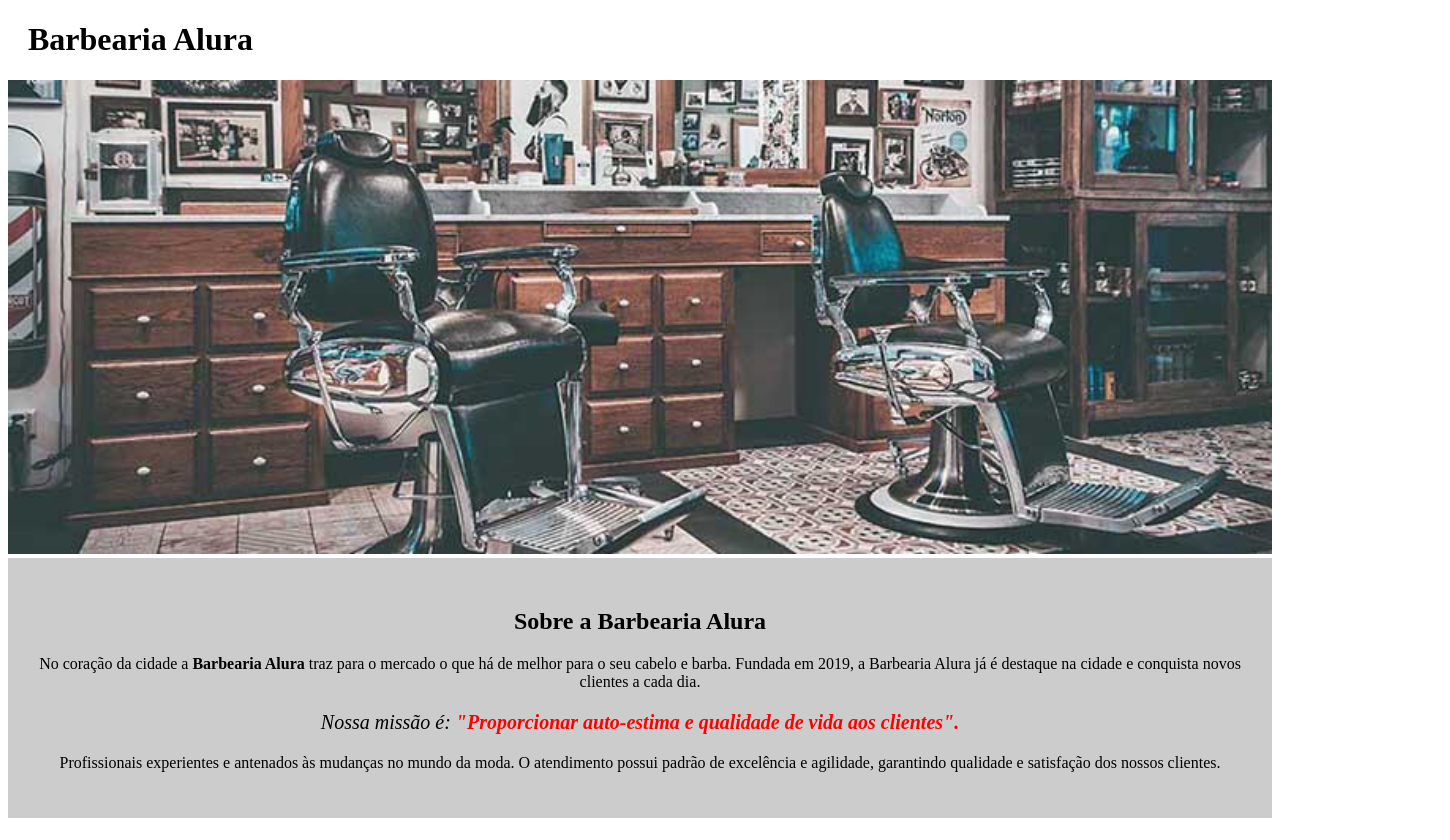
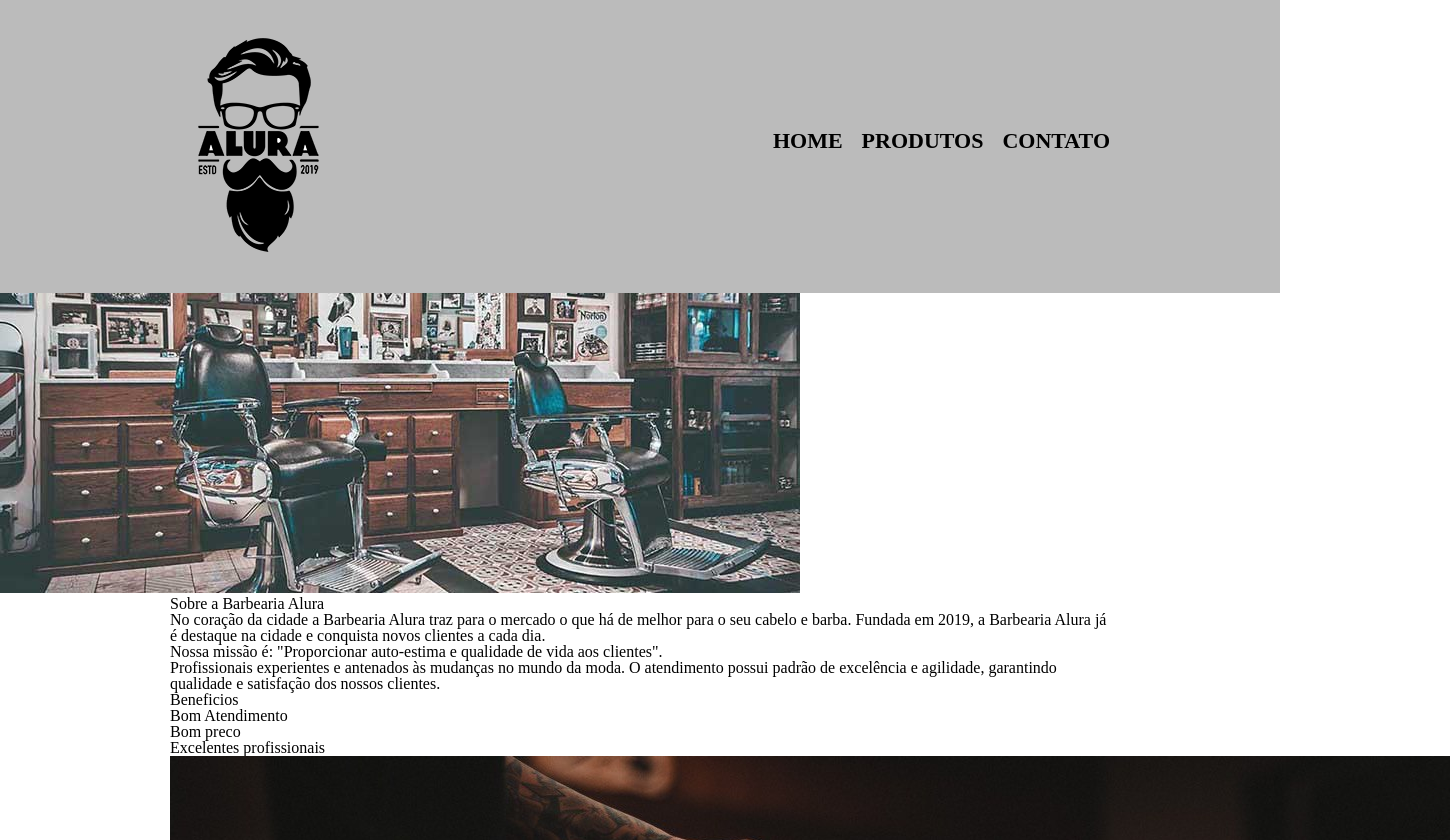
Before and after one commit to joliveiradantas/html5YCss3ParteIV, a plain HTML site: page index.html in a window 1280 px wide. Shown: the top 840 px of the page, 1450 px wide, since content can reach past the window. Drawn offline with Linux system fonts and the light colour scheme.

Commit message:
1-Adaptando a página inicial-Refazendo a pag inicial

```diff
--- a/index.html
+++ b/index.html
@@ -4,17 +4,29 @@
     <head>
         <meta charset="UTF-8">
         <title>Barbearia Alura</title>
-        <link rel="stylesheet" href="style-home.css">
+        <link rel="stylesheet" href="reset.css">
+        <link rel="stylesheet" href="style.css">
     </head>
 
     <body>
         <header>
-            <h1 class="titulo-principal">Barbearia Alura</h1>
+            <div class="caixa">
+                <h1><img src="logo.png" ></h1>
+
+                <nav>
+                    <ul>
+                        <li><a href="index.html">Home</a></li>
+                        <li><a href="produtos.html">Produtos</a></li>
+                        <li><a href="contato.html">Contato</a></li>
+                    </ul>
+                </nav>
+            </div>
         </header>
 
         <img id="banner" src="banner.jpg">
 
-        <div class="principal">
+        <main>
+            <section class="principal">
                 <h2 class="titulo-centralizado">Sobre a Barbearia Alura</h2>
 
                 <p> No coração da cidade a <strong>Barbearia Alura</strong> traz para o mercado o que há de melhor para o seu cabelo e barba. Fundada em 2019, a Barbearia Alura já é destaque na cidade e conquista novos clientes a cada dia.</p>
@@ -22,9 +34,9 @@
                 <p id="missao"><em>Nossa missão é: <strong>"Proporcionar auto-estima e qualidade de vida aos clientes".</strong></em></p>
 
                 <p> Profissionais experientes e antenados às mudanças no mundo da moda. O atendimento possui padrão de excelência e agilidade, garantindo qualidade e satisfação dos nossos clientes.</p>
-        </div>
+            </section>
 
-        <div class="beneficios">
+            <section class="beneficios">
                 <h3 class="titulo-centralizado">Beneficios</h3>
 
                 <ul>
@@ -34,7 +46,13 @@
                 </ul>
 
                 <img src="beneficios.jpg" class="imagembeneficios" >
-        </div>
+            </section>
+        </main>
+
+        <footer>
+            <img src="logo-branco.png">
+            <p class="copyright">&copy; Copyright Barbearia Alura 2019</p>
+        </footer>
 
     </body>
 </html>
```
Lines whose indentation alone changed are shown as unchanged.
